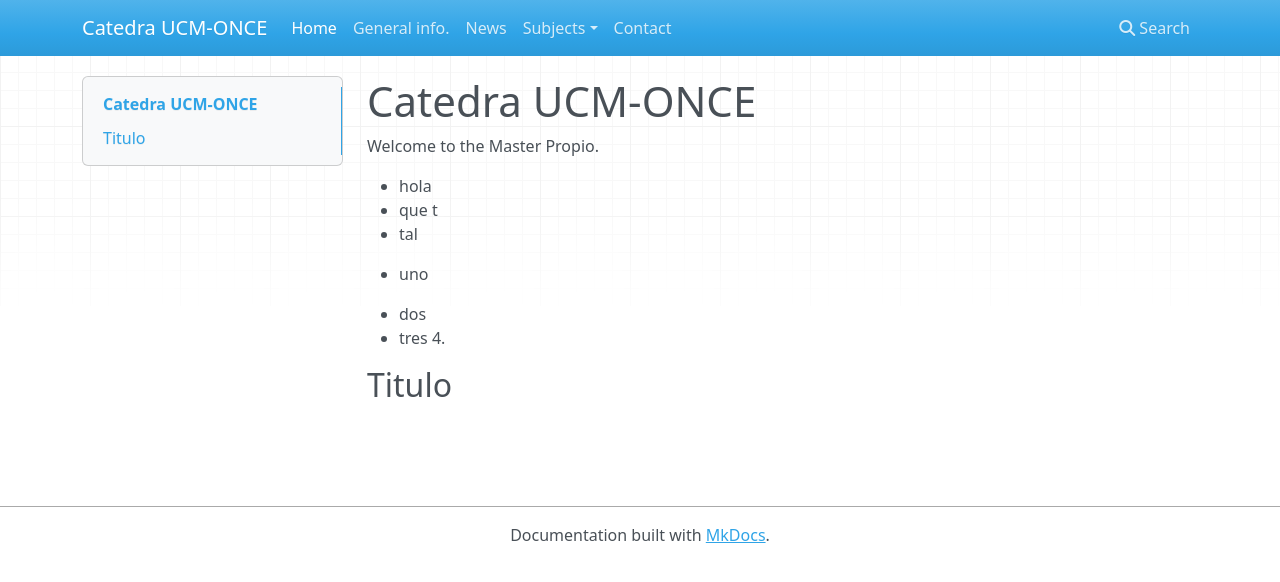
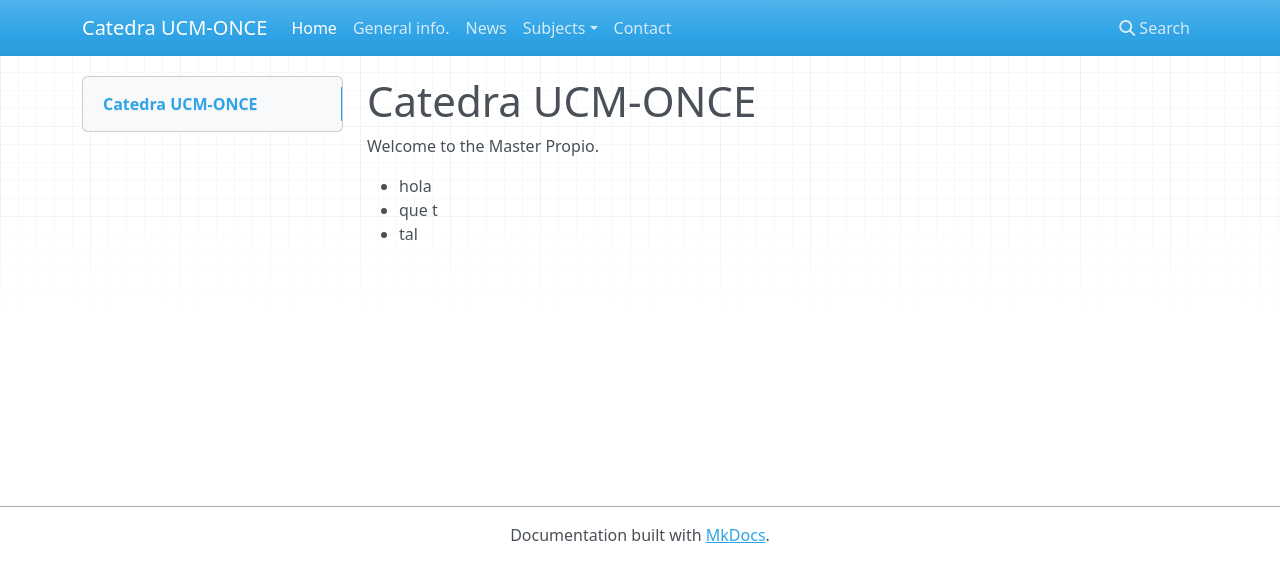
Before and after one commit to catedraonce/catedraonce.github.io, an MkDocs documentation site: the page built from docs/index.md, in a window 1280 px wide. Shown: the top 582 px of the page. Built offline with MkDocs 1.6.1, drawn with Linux system fonts in a browser that asks for light colours; nearby versions of some CDN libraries.

Commit message:
Prueba de María 1

```diff
--- a/docs/index.md
+++ b/docs/index.md
@@ -5,10 +5,3 @@ Welcome to the Master Propio.
 * hola
 * que t
 * tal
-
-1. uno
-2. dos
-3. tres
-4.
-
-## Titulo
```
